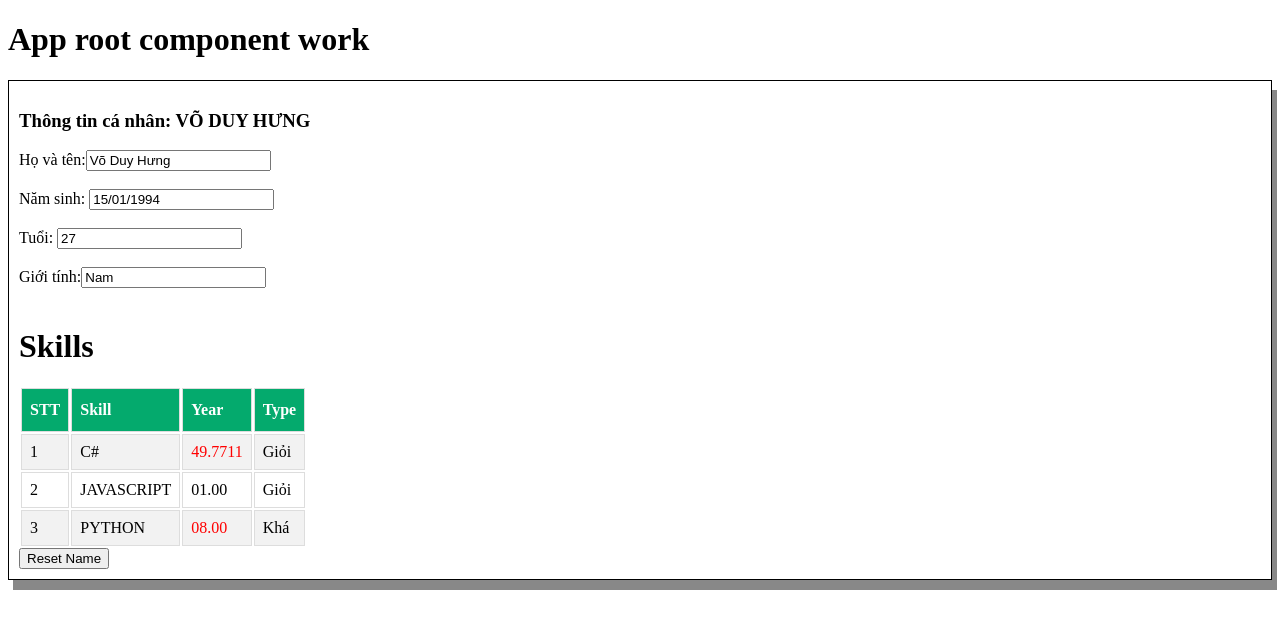
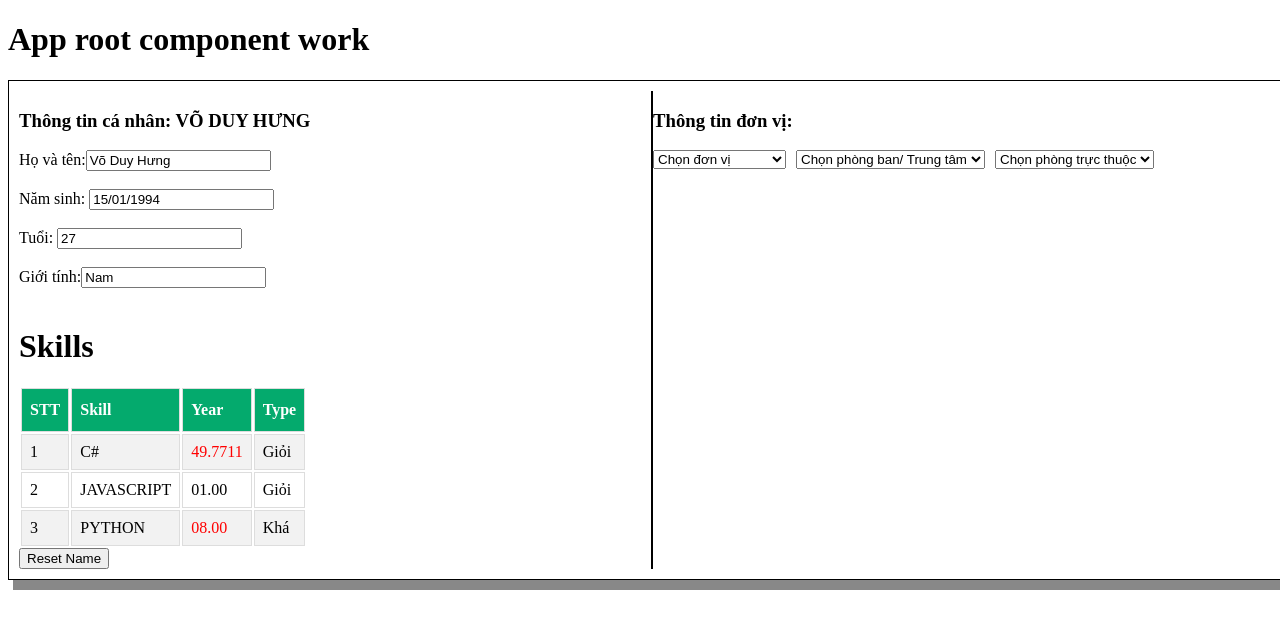
Before and after one commit to hungvdtvh/MyAppAngular, an Angular app: page / in a window 1280 px wide. Shown: the top 628 px of the page. Built offline with nearby package versions, Linux system fonts and the light colour scheme.

Commit message:
Cascading

```diff
--- a/src/app/home/home.component.html
+++ b/src/app/home/home.component.html
@@ -1,7 +1,12 @@
-<div id="home">
+<div class="home">
+  <div class="left">
     <h3>Thông tin cá nhân: {{ name | uppercase }}</h3>
     <label>Họ và tên:</label>
-  <input type="text" [(ngModel)]="name" [title]="'Họ và tên của KH: ' + name" />
+    <input
+      type="text"
+      [(ngModel)]="name"
+      [title]="'Họ và tên của KH: ' + name"
+    />
     <br /><br />
     <label>Năm sinh: </label>
     <input type="text" [value]="age | date: 'dd/MM/yyyy'" />
@@ -37,3 +42,27 @@
     <div></div>
     <button (click)="resetName()">Reset Name</button>
   </div>
+  <div class="right">
+    <h3>Thông tin đơn vị:</h3>
+    <select name="donvi" class="cachRa" id="dv" (change)="ChangeValue($event)">
+      <option *ngFor="let dt of data">{{ dt.donvi }}</option>
+    </select>
+    <select
+      name="phongban"
+      class="cachRa"
+      id="pb"
+      (change)="ChangeValue2($event)"
+    >
+      <option *ngFor="let pb of phongBans">{{ pb.ten }}</option>
+    </select>
+    <select name="tructhuoc" class="cachRa" id="tt">
+      <option *ngFor="let tt of ttTructhuoc">
+        <div *ngIf="!ttTructhuoc?.length; then not; else ok"></div>
+        <ng-template #not><div>Không có</div></ng-template>
+        <ng-template #ok
+          ><div>{{ tt }}</div></ng-template
+        >
+      </option>
+    </select>
+  </div>
+</div>
--- a/src/app/home/home.component.scss
+++ b/src/app/home/home.component.scss
@@ -1,7 +1,9 @@
-#home {
+.home {
+  float: left;
   border: 1px solid;
   padding: 10px;
   box-shadow: 5px 10px #888888;
+  width: 100%;
 }
 #customers {
   font-family: Arial, Helvetica, sans-serif;
@@ -33,3 +35,14 @@
 .year {
   color: red;
 }
+.home .left {
+  float: left;
+  width: 50%;
+  border-right: 2px solid black;
+}
+.home .right {
+  float: left;
+}
+.cachRa {
+  margin-right: 10px;
+}
--- a/src/app/home/home.component.ts
+++ b/src/app/home/home.component.ts
@@ -1,33 +1,101 @@
 import { Component, OnInit } from '@angular/core';
+import { observable } from 'rxjs';
 
 @Component({
   selector: 'app-home',
   templateUrl: './home.component.html',
-  styleUrls: ['./home.component.scss']
+  styleUrls: ['./home.component.scss'],
 })
 export class HomeComponent implements OnInit {
-  public name: string ='Võ Duy Hưng';
-  public age: Date = new Date(1993,12,15);
-  public yearD: number =0;
-  public skills: any=[];
-  constructor() { }
-
+  public name: string = 'Võ Duy Hưng';
+  public age: Date = new Date(1993, 12, 15);
+  public yearD: number = 0;
+  public skills: any = [
+    { skill: 'C#', year: 3.6784, type: 'Good' },
+    { skill: 'Javascript', year: 1, type: 'Good' },
+    { skill: 'Python', year: 2, type: 'Bad' },
+  ];
+  public phongBans = [
+    { ten: 'Chọn phòng ban/ Trung tâm', phong: ['Chọn phòng trực thuộc'] },
+  ];
+  public ttTructhuoc: any = ['Chọn phòng trực thuộc'];
+  public data: any = [
+    {
+      donvi: 'Chọn đơn vị',
+      phongban: [
+        { ten: 'Chọn phòng ban/ Trung tâm', phong: ['Chọn phòng trực thuộc'] },
+      ],
+    },
+    {
+      donvi: 'Viễn thông trà vinh',
+      phongban: [
+        { ten: 'Ban Giám Đốc', phong: [] },
+        { ten: 'Phòng Kế hoạch-Kế toán', phong: [] },
+        { ten: 'Phòng Kỹ thuật-Đầu tư', phong: [] },
+        { ten: 'Phòng Nhân sự - Tổng hợp', phong: [] },
+        {
+          ten: 'Trung tâm CNTT',
+          phong: ['Ban Giám đốc', 'Phòng tổng hợp', 'Phòng Giải Pháp'],
+        },
+        {
+          ten: 'Trung tâm ĐHTT',
+          phong: [
+            'Ban Giám đốc',
+            'Tổ Khai Thác',
+            'Tổ Vô Tuyến',
+            'Tổ Tổng hợp',
+            'Tổ kỹ thuật 1',
+            'Tổ kỹ thuật 2',
+            'Tổ kỹ thuật 3',
+            'Tổ kỹ thuật 4',
+          ],
+        },
+        {
+          ten: 'Trung tâm Kinh Doanh',
+          phong: ['Phòng tổng hợp', 'Phòng Giải Pháp'],
+        },
+        {
+          ten: 'Trung tâm Viễn thông 1',
+          phong: ['Phòng tổng hợp', 'Phòng Giải Pháp'],
+        },
+        {
+          ten: 'Trung tâm Viễn thông 2',
+          phong: ['Phòng tổng hợp', 'Phòng Giải Pháp'],
+        },
+        {
+          ten: 'Trung tâm Viễn thông 3',
+          phong: ['Phòng tổng hợp', 'Phòng Giải Pháp'],
+        },
+      ],
+    },
+  ];
+  constructor() {}
   ngOnInit(): void {
-    this.skills.push(
-      {skill: "C#", year: 3.6784, type: "Good"},
-      {skill: "Javascript", year: 1, type: "Good"},
-      {skill: "Python", year: 2, type: "Bad"});
     this.age.setFullYear(1993);
     this.age.setMonth(12);
     this.age.setDate(15);
-    this.yearD= new Date().getFullYear() - this.age.getFullYear();
-    console.log(this.age);
-    //console.log(this.skills);
-    //console.log(this.age.getFullYear());
-    //console.log(new Date().getFullYear());
-    }
-  public resetName(): void{
+    this.yearD = new Date().getFullYear() - this.age.getFullYear();
+  }
+
+  public resetName(): void {
     //console.log("ResetName")
-    this.name="";
+    this.name = '';
+  }
+  public ChangeValue(event: any) {
+    //console.log(event.target.value);
+    const pb = event.target.value;
+    if (event) {
+      this.phongBans = this.data.find((x: any) => x.donvi === pb)?.phongban;
+      this.ttTructhuoc = ['Chọn phòng trực thuộc'];
+    } else return;
+  }
+
+  public ChangeValue2(event: any) {
+    //console.log(event.target.value);
+    const tt = event.target.value;
+    if (event) {
+      this.ttTructhuoc = this.phongBans.filter((x) => x.ten === tt)[0]?.phong;
+      console.log(this.ttTructhuoc);
+    } else return;
   }
 }
```
Lines whose indentation alone changed are shown as unchanged.
